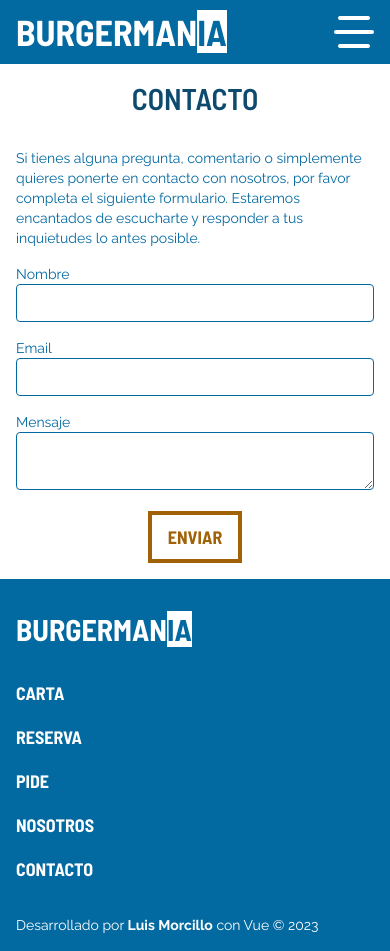
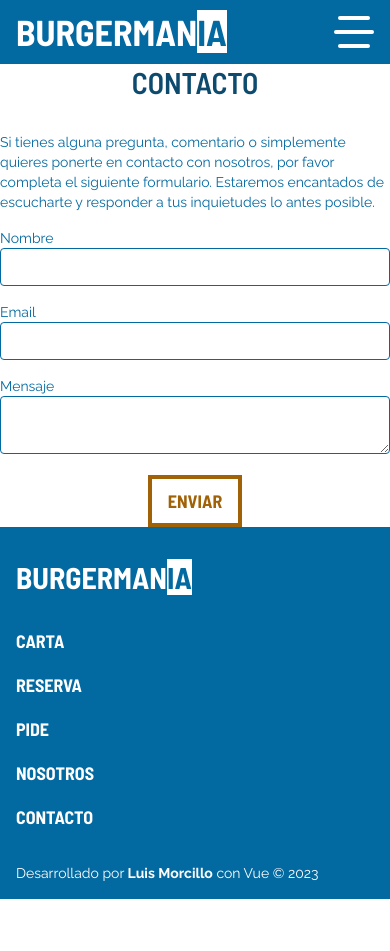
Before and after one commit to molul/burgermania_vue, a Vue app: page /contacto in a window 390 px wide. After the commit the page ends 899 px from the top, so only its background shows below. Built offline with nearby package versions, Linux system fonts and the light colour scheme.

Commit message:
Responsiveness fixed at last

```diff
--- a/src/App.vue
+++ b/src/App.vue
@@ -1,6 +1,6 @@
 <template>
 	<div class="bg-sky-700 flex flex-col font-mainText min-h-screen">
-		<div class="mx-auto flex flex-col w-full md:w-4/5 md:max-w-5xl h-full">
+		<div class="mx-auto flex flex-col w-full md:w-4/5 md:max-w-5xl  min-h-screen">
 			<div>
 				<NavBar />
 			</div>
@@ -14,6 +14,7 @@
 				mt-16
 				md:mt-20
 				flex
+				flex-col
 				flex-grow
 			">
 				<router-view/>
--- a/src/style.css
+++ b/src/style.css
@@ -4,3 +4,7 @@
 @tailwind base;
 @tailwind components;
 @tailwind utilities;
+
+@layer base {
+
+}
--- a/src/views/BurgerDelMesView.vue
+++ b/src/views/BurgerDelMesView.vue
@@ -1,5 +1,5 @@
 <template>
-	<div class=" space-y-4 h-full text-sky-800 px-4 md:px-0 bg-sky-700">
+	<div class=" space-y-4 h-full text-sky-800 px-4 md:px-0 bg-sky-700 flex-1">
 		<div class="mx-auto sm:max-w-5xl max-w-full border-4 border-white bg-white bg-opacity-90 flex flex-col sm:flex-row w-full items-center justify-center ">
 			<div class="w-full sm:w-2/3 ">
 				<img
--- a/src/views/ContactoView.vue
+++ b/src/views/ContactoView.vue
@@ -1,5 +1,5 @@
 <template>
-	<div class="bg-white text-sky-700 p-4">
+	<div class="bg-white text-sky-700 h-full flex-1">
 		<div class="md:w-3/5 mx-auto">
 
 			<TitleComp title="Contacto" />
--- a/src/views/HomeView.vue
+++ b/src/views/HomeView.vue
@@ -1,5 +1,5 @@
 <template>
-	<div class="space-y-6 bg-sky-700">
+	<div class="space-y-6 h-full flex-1">
 		<!-- Pedido a domicilio -->
 		<Content1
 			picture="/img/burgers/burgerMain2.jpg"
--- a/src/views/PideView.vue
+++ b/src/views/PideView.vue
@@ -1,5 +1,5 @@
 <template>
-	<div class="bg-white text-sky-700 p-4 h-full">
+	<div class="bg-white text-sky-700 p-4 h-full flex-1">
 		<TitleComp title="PEDIDO A DOMICILIO" />
 
 		<div class="space-y-4">
--- a/src/views/ReservaView.vue
+++ b/src/views/ReservaView.vue
@@ -1,5 +1,5 @@
 <template>
-	<div class="bg-white text-sky-700 p-4 h-full">
+	<div class="bg-white text-sky-700 p-4 h-full flex-1">
 
 		<!-- Reservation steps -->
 		<div v-show="status !== 'confirmed'">
```
Lines whose indentation alone changed are shown as unchanged.
